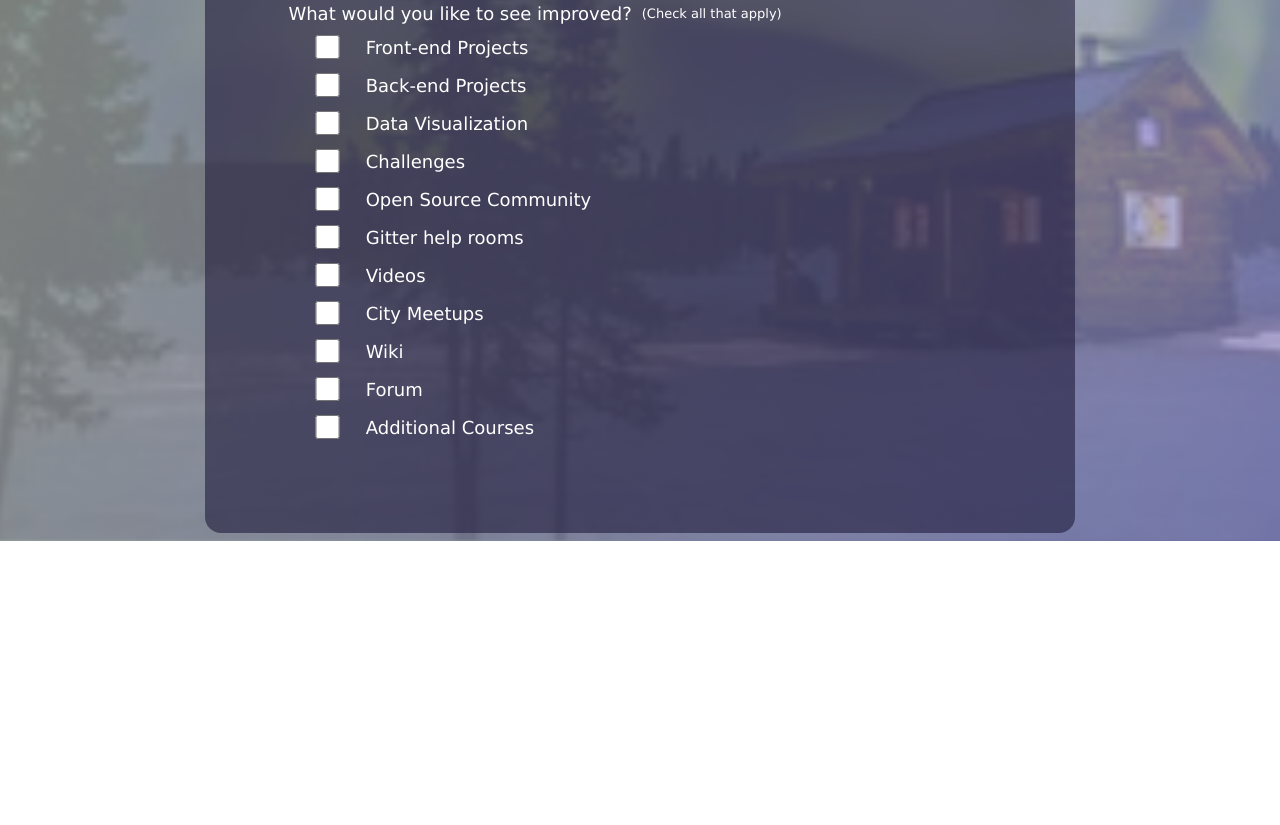
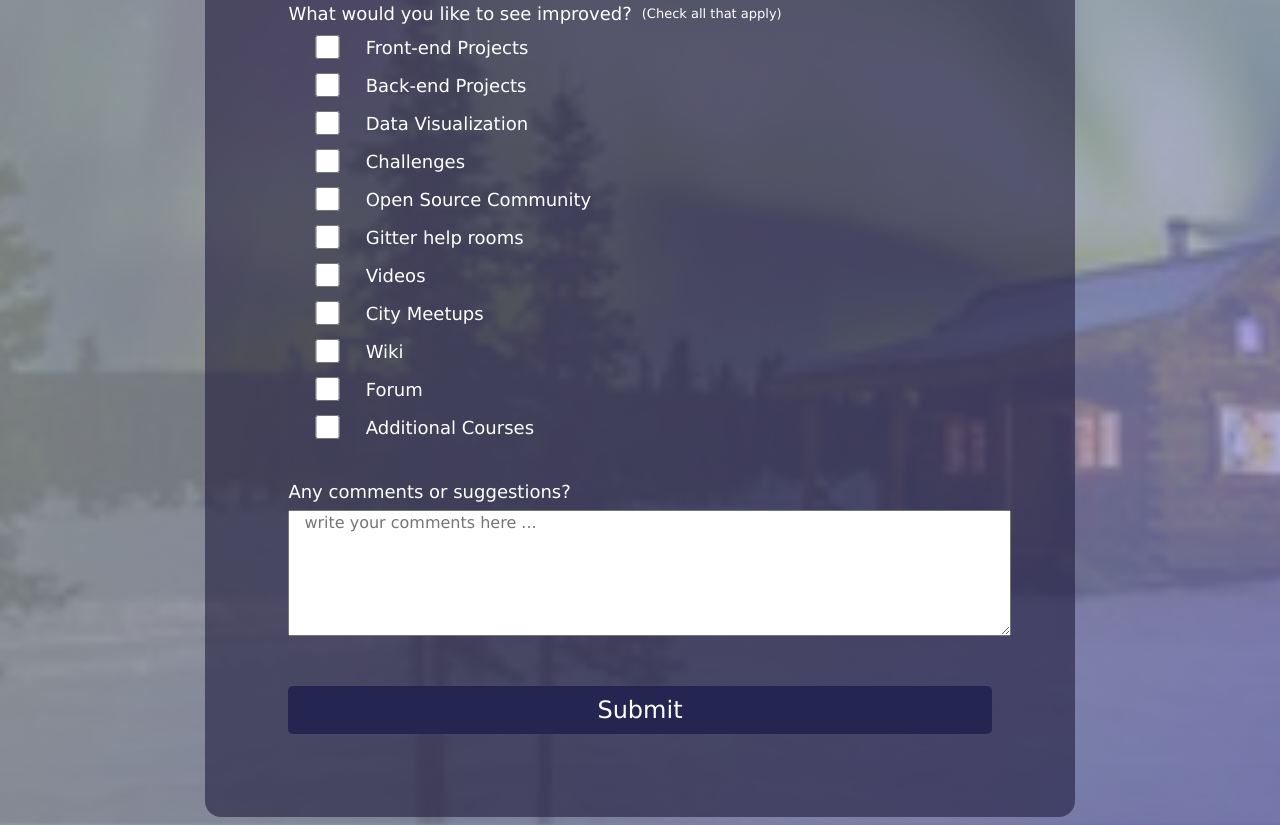
Before and after one commit to deyemiobaa/HTML-CSS-Trials, a plain HTML site: page index.html in a window 1280 px wide. Shown: the part 887-1712 px from the top of the page. Before the commit the page ends 1428 px from the top, so only its background shows below. Drawn offline with Linux system fonts and the light colour scheme; files whose address does not match are found by name.

Commit message:
Add textarea and submit button

```diff
--- a/css/style.css
+++ b/css/style.css
@@ -91,3 +91,25 @@ input[type="checkbox"] {
     height: 1.5em;
     width: 10%;
 }
+textarea{
+    font-size: medium; font-family: Verdana, Geneva, Tahoma, sans-serif;
+    display: block;
+    width: 100%;
+    margin-bottom: 20px;
+    height: 120px;
+    padding-left: 15px;
+    cursor: text;
+}
+button{
+    width: 100%;
+    font-family: Verdana, Geneva, Tahoma, sans-serif;
+    background-color: rgb(37, 37, 82);
+    cursor: pointer; display: block;
+    font-size: 24px;
+    border-radius: 5px;
+    color: white;
+    height: max-content;
+    padding: 10px;
+    border: none;
+
+}
--- a/index.html
+++ b/index.html
@@ -114,6 +114,13 @@
               </div>
             </div>
           </div>
+          <div class="form">
+            <label>Any comments or suggestions?</label>
+            <textarea placeholder="write your comments here ..."></textarea>
+          </div>
+          <div class="form">
+            <button type="submit" id="submit">Submit</button>
+          </div>
         </form>
       </div>
 
```
